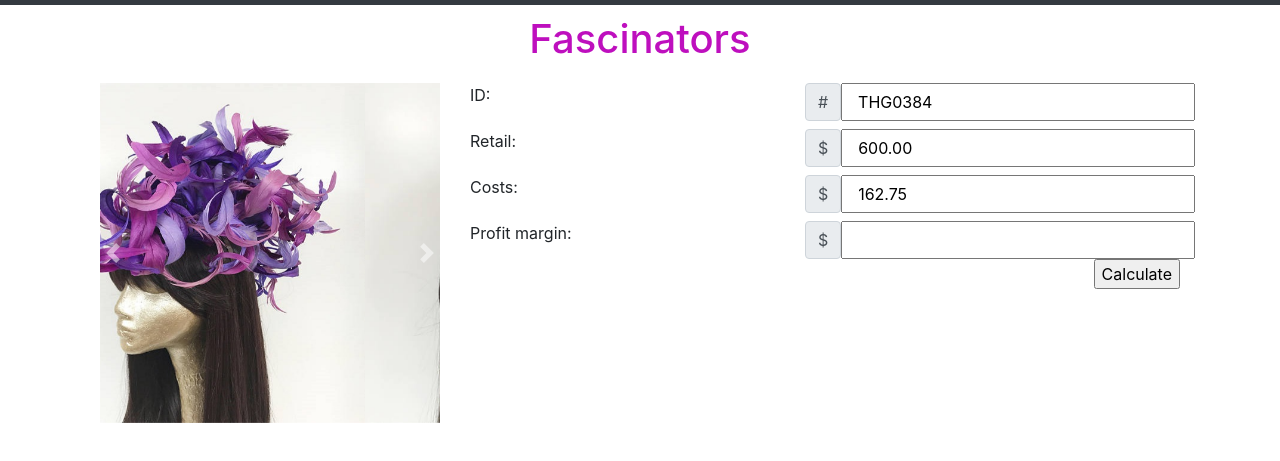
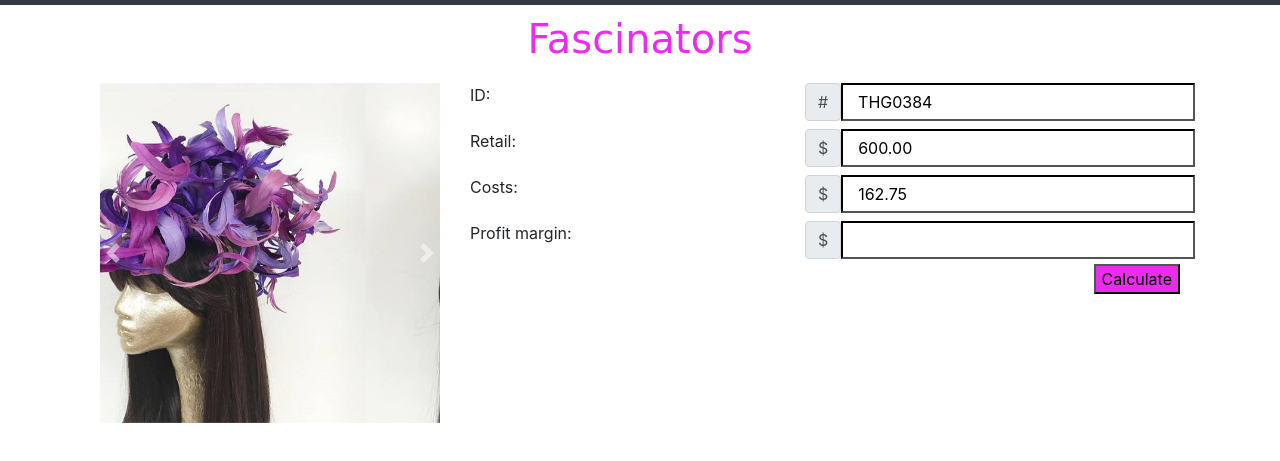
Before and after one commit to benji122889/hat_girls_repo, a plain HTML site: page index.html in a window 1280 px wide. Shown: the part 109-570 px from the top of the page. Drawn offline with nearby package versions, Linux system fonts and the light colour scheme.

Commit message:
project meets requirements

```diff
--- a/css/style.css
+++ b/css/style.css
@@ -1,13 +1,3 @@
-/* ==============================
-        Main Element Layout
-================================= */
-
-
-/* ================================
-        Heading layout & Styles
-================================*/
-
-
 
 /*================================
    Navigation Layout & Styles
@@ -18,12 +8,31 @@
        Inventory Layout & Styles
    =================================*/
 
+/* ---- h1 element under nav bar ---- */
 
 .fascinators {
-        color: rgb(190, 15, 190);
+        color: rgb(236, 44, 236);
         padding-top: 10px;
         padding-bottom: 20px;
         margin-bottom: 0;
+        font-family: cursive;
+}
+
+/* ---- input styles ---- */
+
+#callNum,
+#price,
+#cost,
+#profit {
+        border-color: black;
+}
+
+/* ---- "calculate" button under list item form ---- */
+
+.calcBtn {
+        background-color: rgb(236, 44, 236);
+        border-color: black;
+        margin-top: 5px;
 }
 
 
--- a/index1.html
+++ b/index.html
@@ -1,9 +1,9 @@
 <!doctype html>
 <html lang="en">
   <head>
-    <!-- Required meta tags -->
     <meta charset="utf-8">
     <meta name="viewport" content="width=device-width, initial-scale=1, shrink-to-fit=no">
+    <!-- My CSS -->
     <link rel="stylesheet" href="css/style.css">
     <!-- Bootstrap CSS -->
     <link rel="stylesheet" href="https://maxcdn.bootstrapcdn.com/bootstrap/4.0.0/css/bootstrap.min.css" integrity="sha384-Gn5384xqQ1aoWXA+058RXPxPg6fy4IWvTNh0E263XmFcJlSAwiGgFAW/dAiS6JXm" crossorigin="anonymous">
@@ -11,6 +11,7 @@
     <title>The Hat Girls</title>
   </head>
   <body>
+    <!-- Nav bar made responsive with bootstrap -->
     <nav class="navbar navbar-expand-md navbar-dark bg-dark">
       <!-- <a class="navbar-brand" href="#"> -->
         <img class="w-25 navbar-brand float-left" src="img/HGtext.png" alt="">
@@ -47,9 +48,9 @@
               <!-- <img class="w-sm-50 h-50 col-sm-4" src="img/funHat(THG0384).jpg"> -->
 
               <div id="carouselExampleControls" class="carousel slide w-sm-50 h-50 col-sm-4" data-ride="carousel">
-                  <div class="carousel-inner">
+                  <div class="hatImg carousel-inner">
                     <div class="carousel-item active">
-                      <img class="d-block w-100" src="img/funHat(THG0384)1.jpg" alt="First slide">
+                      <img id="blah" class="d-block w-100" src="img/curlycoqueleft(THG0384).jpg" alt="First slide">
                     </div>
                     <div class="carousel-item">
                       <img class="d-block w-100" src="img/curlycoquefront(THG0384).jpg" alt="Second slide">
@@ -94,7 +95,7 @@
                       <input class="col" type="text" id="profit" value=""></br>
                   </div>
                   <div class="float-right">
-                    <input id="calcBtn" type="button" class="" value="Calculate">
+                    <input id="calcBtn" type="button" class="calcBtn" value="Calculate">
                   </div>
 
                 </div>
@@ -105,6 +106,7 @@
 
     <!-- Optional JavaScript -->
 
+    <!-- <script src="js/script1.js"></script> -->
     <script src="js/script.js"></script>
     <!-- jQuery first, then Popper.js, then Bootstrap JS -->
     <script src="https://code.jquery.com/jquery-3.2.1.slim.min.js" integrity="sha384-KJ3o2DKtIkvYIK3UENzmM7KCkRr/rE9/Qpg6aAZGJwFDMVNA/GpGFF93hXpG5KkN" crossorigin="anonymous"></script>
--- a/js/script.js
+++ b/js/script.js
@@ -1,6 +1,12 @@
+// click event handler for "calculate" button
+// subtracts total product costs from retail price and presents its value in the "profit margin" input field
 document.getElementById("calcBtn").addEventListener("click", function() {
    let price = document.getElementById("price");
    let cost = document.getElementById("cost");
    let profit = price.value - cost.value;
    document.getElementById("profit").value = profit;
 });
+
+// function hatList() {
+//     for (i = 0; i < fascinators[0].length; )
+// };
```
Also changed, not shown: js/script1.js (added, +8 -0 lines), img/curlycoqueleft(THG0384).jpg (renamed from img/funHat(THG0384)1.jpg), img/etsylogo.png (deleted), img/funHat(THG0384).jpg (deleted), img/pegasus.jpg (deleted).
